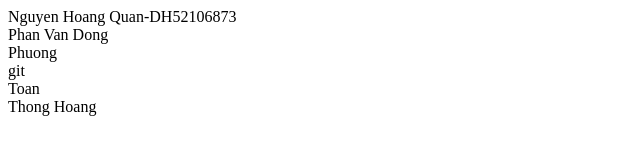
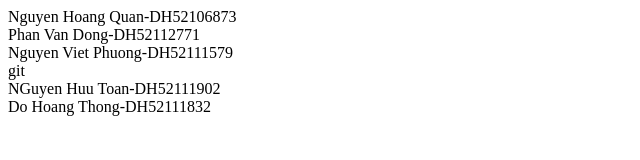
Before and after one commit to phuong-pluviee/demomanguon, a plain HTML site: page index.html in a window 1280 px wide. Shown: the whole page, without its empty margins (0-640 px from the left). Drawn offline with Linux system fonts and the light colour scheme.

Commit message:
Update index.html

```diff
--- a/index.html
+++ b/index.html
@@ -12,16 +12,16 @@
         Nguyen Hoang Quan-DH52106873
     </div>
     <div>
-        Phan Van Dong
+        Phan Van Dong-DH52112771
     </div>
     <div>
-        Phuong
+        Nguyen Viet Phuong-DH52111579
     </div>git
     <div>
-        Toan
+        NGuyen Huu Toan-DH52111902
     </div>
     <div>
-        Thong Hoang
+       Do Hoang Thong-DH52111832
     </div>
 </body>
 
```
